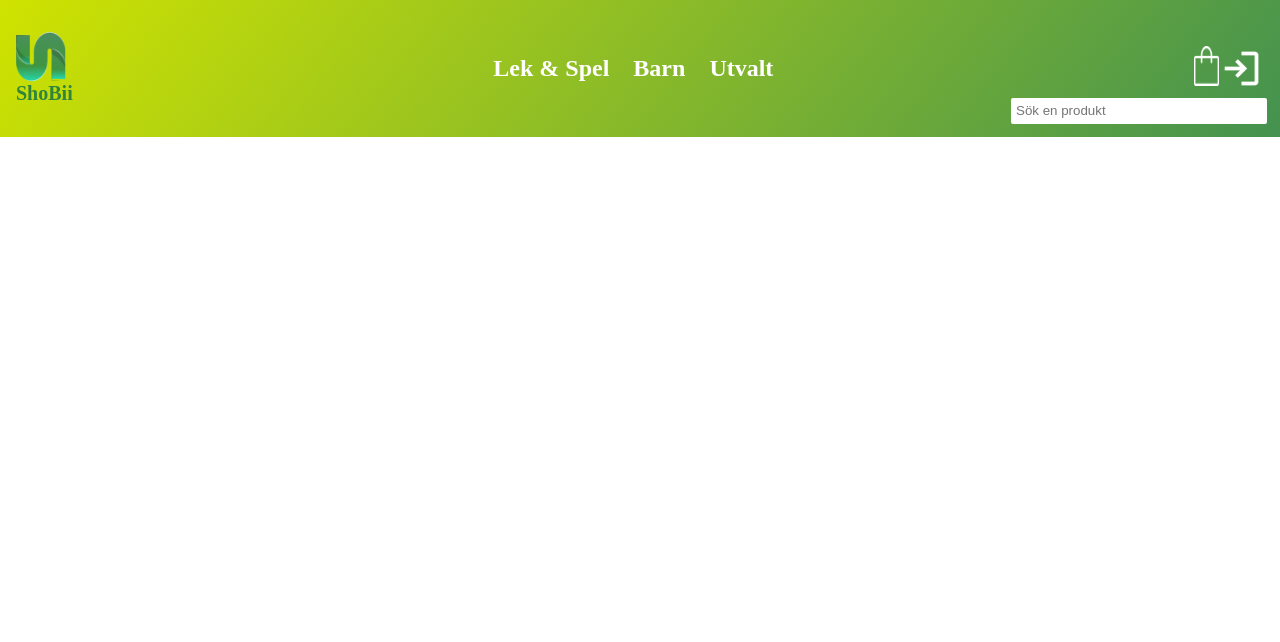
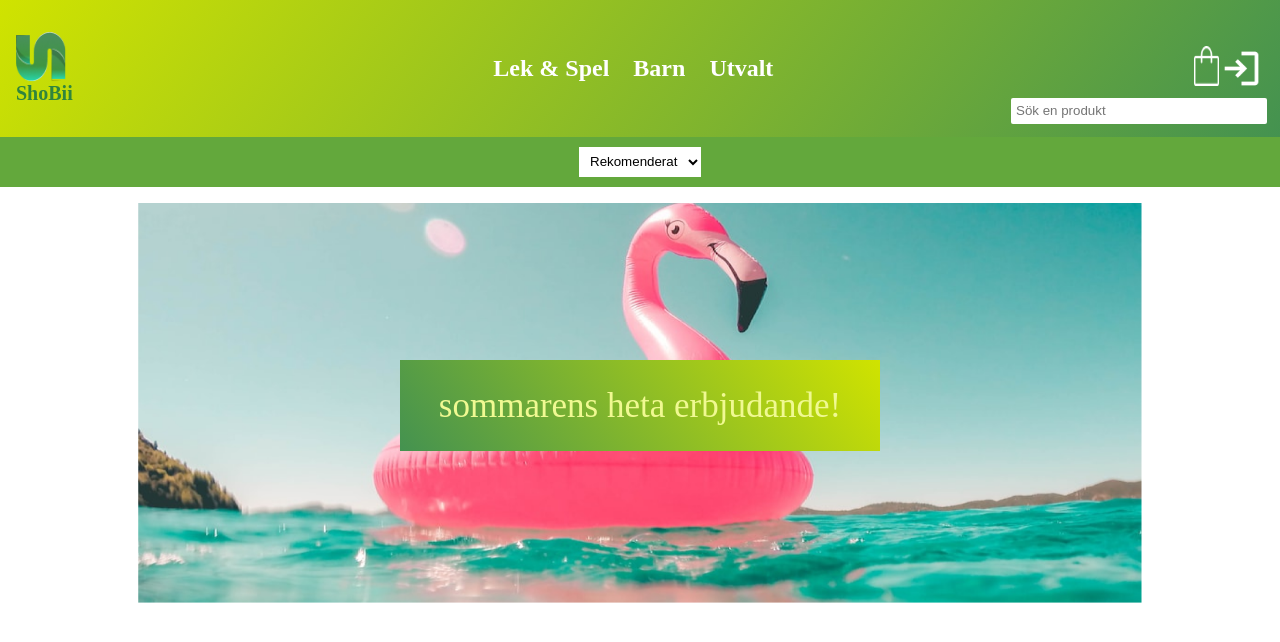
Before and after one commit to diionee18/webbshop, a React (Vite) app: page /#/ in a window 1280 px wide. Shown: the top 642 px of the page. Built offline with nearby package versions, Linux system fonts and the light colour scheme.

Commit message:
Börjar med home

```diff
--- /dev/null
+++ b/src/components/routes/Home/Home.css
@@ -0,0 +1,54 @@
+*{
+    padding: 0;
+    margin: 0;
+    box-sizing: border-box;
+}
+
+.sort-list{
+    display: flex;
+    justify-content: center;
+    background-color: #63A83C;
+    padding: .6em;
+}
+select{
+    padding: .5em;
+    background-color: white;
+    border: none;
+}
+.bg-div{
+    display: flex;
+    justify-content: center;
+    position: relative;
+     margin-top: 1em;
+}
+.bg-main{
+
+    text-align: center;
+    align-items: center;
+    width: 80%;
+    height: 20vh;
+}
+.paragraf-bg{
+    font-size: 18px;
+    position: absolute;
+    background: rgb(208,223,37);
+    background: linear-gradient(-128deg, rgb(208, 227, 0) 0%, rgb(68, 146, 80) 100%);
+    padding: .5em;
+    top: 3em;
+    color: #f0f992;
+    z-index: -;
+}
+
+@media screen and (min-width: 580px) {
+    .bg-main{
+        width: 80%;
+        height: 50vh;
+    }
+    .paragraf-bg{
+        font-size: 35px;
+        padding: 2% 3%;
+        top: 4.5em;
+
+    }
+
+}
--- /dev/null
+++ b/src/components/routes/Home/Home.jsx
@@ -0,0 +1,31 @@
+import bg from "../../../assets/bg.png";
+import textBg from "../../../assets/Rectangle.png";
+import "./Home.css"
+
+
+const Home = () => {
+
+    return(
+        <>
+        <div className="sort-list">
+            <select>
+                <option value="rekomenderat">Rekomenderat</option>
+                <option value="lägstpris">Billigast först</option>
+                <option value="högstpris">Dyrast först</option>
+            </select>
+        </div>
+        <div className="bg-div">
+        <img src={bg} alt="" className="bg-main"/>
+        <p className="paragraf-bg">sommarens heta erbjudande!</p>
+
+
+        </div>
+        <div className="wrapper">
+
+        </div>
+
+        </>
+    )
+}
+
+export default Home
--- a/src/routeConfig.jsx
+++ b/src/routeConfig.jsx
@@ -1,3 +1,4 @@
+import Home from "./components/routes/Home/Home";
 import Root from "./components/routes/Root";
 import { createHashRouter} from 'react-router-dom'
 
@@ -9,6 +10,11 @@ export const router = createHashRouter([
         element: <Root/>,
         children:[
 
+            {
+                path: '/',
+                element: <Home/>
+            }
+
         ]
     }
 ])
```
Also changed, not shown: src/assets/Rectangle.png (added), src/assets/bg.png (added).
